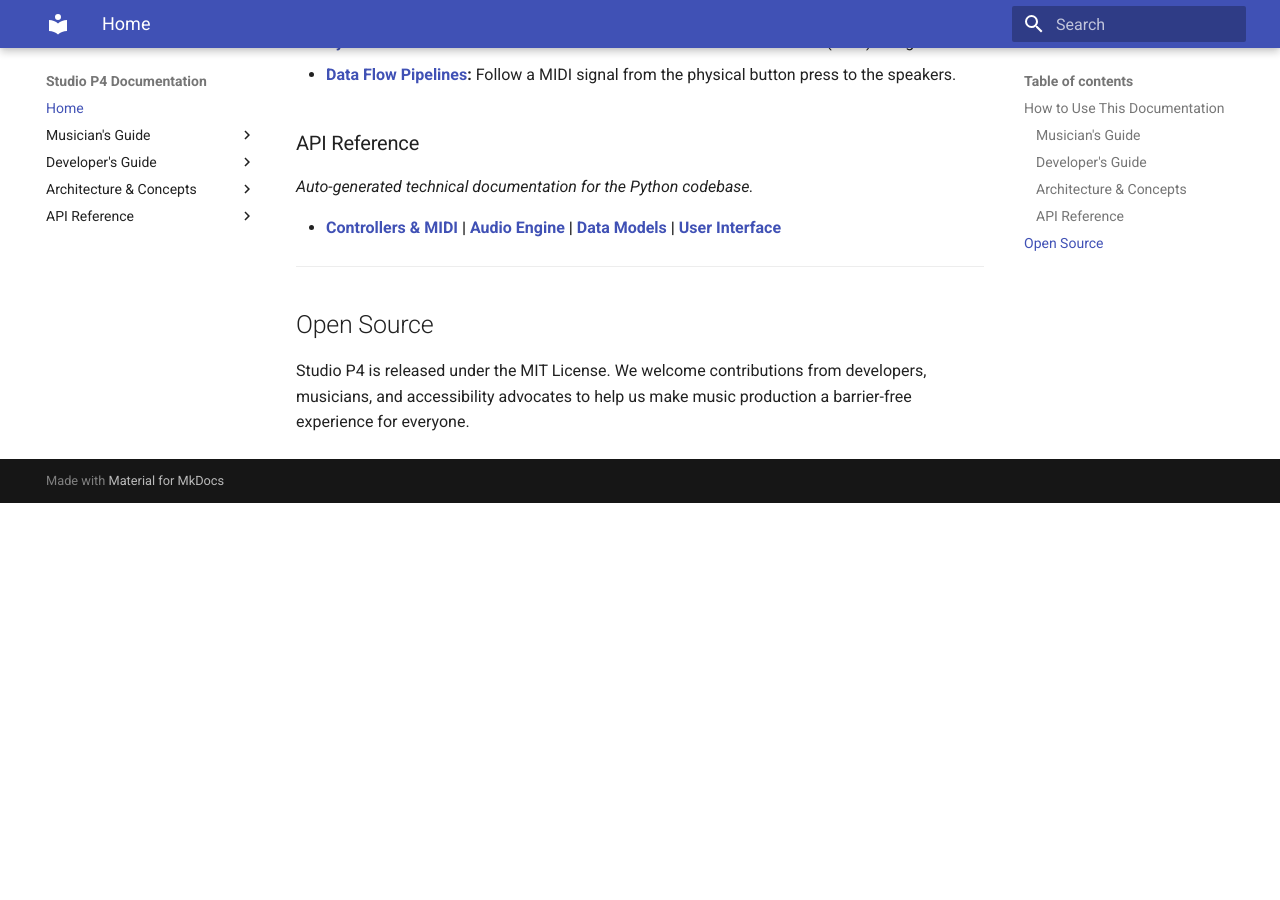
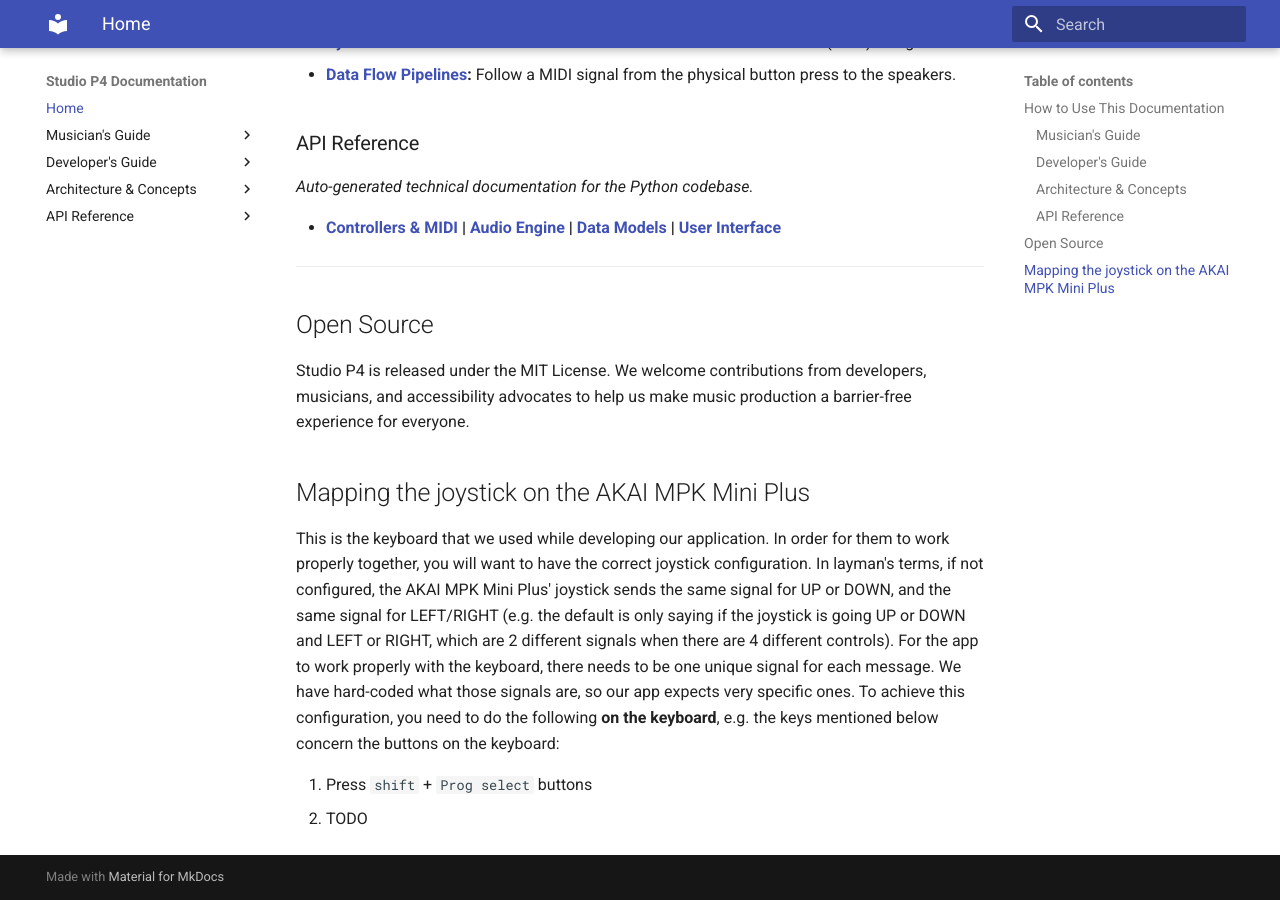
Before and after one commit to ATC-P4/Studio-P4, an MkDocs documentation site: the page built from docs/index.md, in a window 1280 px wide and 900 px high, scrolled down 1225 px. Built offline with MkDocs 1.6.1 and Material for MkDocs 9.7.7, drawn with Linux system fonts in a browser that asks for light colours; before the commit the page ends 1728 px from its top, so only the background shows below that.

Commit message:
docs: update docs

```diff
--- a/docs/index.md
+++ b/docs/index.md
@@ -53,3 +53,10 @@ Whether you are a musician ready to record your first loop, or a developer looki
 
 ## Open Source
 Studio P4 is released under the MIT License. We welcome contributions from developers, musicians, and accessibility advocates to help us make music production a barrier-free experience for everyone.
+
+## Mapping the joystick on the AKAI MPK Mini Plus
+
+This is the keyboard that we used while developing our application. In order for them to work properly together, you will want to have the correct joystick configuration. In layman's terms, if not configured, the AKAI MPK Mini Plus' joystick sends the same signal for UP or DOWN, and the same signal for LEFT/RIGHT (e.g. the default is only saying if the joystick is going UP or DOWN and LEFT or RIGHT, which are 2 different signals when there are 4 different controls). For the app to work properly with the keyboard, there needs to be one unique signal for each message. We have hard-coded what those signals are, so our app expects very specific ones. To achieve this configuration, you need to do the following **on the keyboard**, e.g. the keys mentioned below concern the buttons on the keyboard:
+
+1. Press `shift` + `Prog select` buttons
+2. TODO
```
